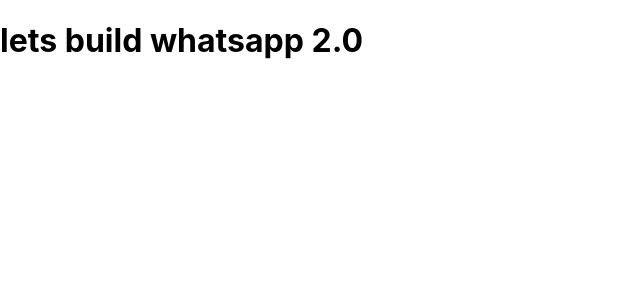
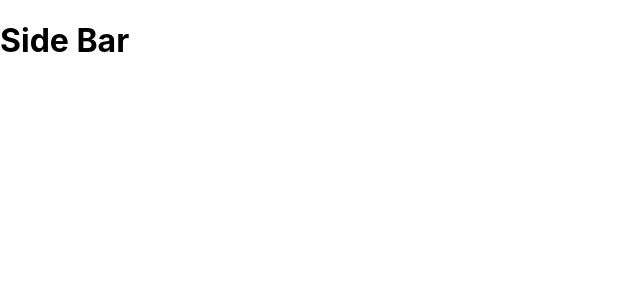
Before and after one commit to muwongelawrence-tech/WhatsApp-build, a Next.js app: page / in a window 1280 px wide. Shown: the top 300 px of the page, without its empty margins (0-640 px from the left). Built offline with nearby package versions, Linux system fonts and the light colour scheme.

Commit message:
Adding Material UI core

```diff
--- a/components/SideBar.js
+++ b/components/SideBar.js
@@ -1,15 +1,21 @@
 import React from 'react'
+import styled from 'styled-components';
 
 function SideBar() {
   return (
-    <div className=''>
-        SideBar
-    </div>
+    <Container>
+        <h1> Side Bar </h1>
+        <Header>
+
+        </Header>
+    </Container>
   );
 }
 
 export default SideBar;
 
-const container = styled.div`
+const Container = styled.div`
 
 `;
+
+const Header = styled.div``;
--- a/package.json
+++ b/package.json
@@ -9,6 +9,7 @@
     "lint": "next lint"
   },
   "dependencies": {
+    "@material-ui/core": "^4.12.4",
     "next": "12.1.6",
     "react": "18.1.0",
     "react-dom": "18.1.0",
--- a/pages/index.js
+++ b/pages/index.js
@@ -1,6 +1,7 @@
 import Head from 'next/head'
 import Image from 'next/image'
-import styles from '../styles/Home.module.css'
+import SideBar from '../components/SideBar'
+
 
 export default function Home() {
   return (
@@ -11,8 +12,10 @@
         <link rel="icon" href="/favicon.ico" />
       </Head>
 
-     <h1> lets build whatsapp 2.0 </h1>
+
+      {/* side bar */}
+       <SideBar />
 
     </div>
-  )
+  );
 }
```
Also changed, not shown: 1 other file (tests, documents, lock files or other folders).
